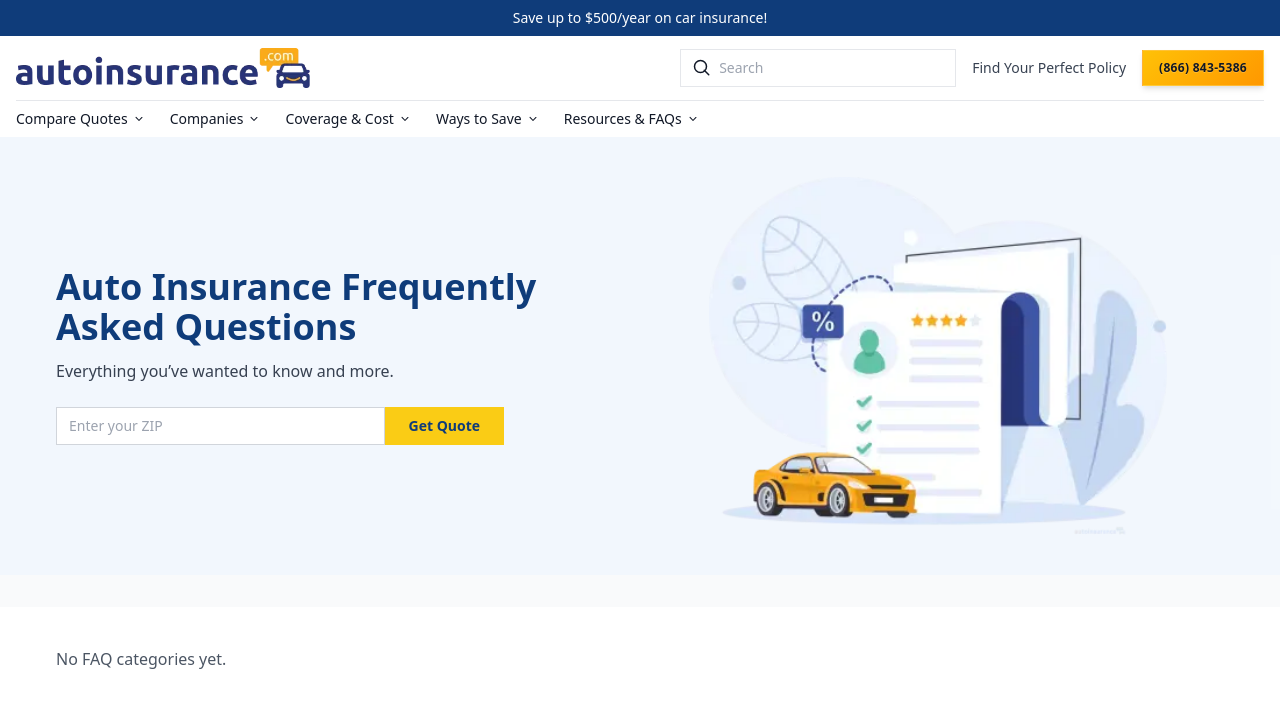
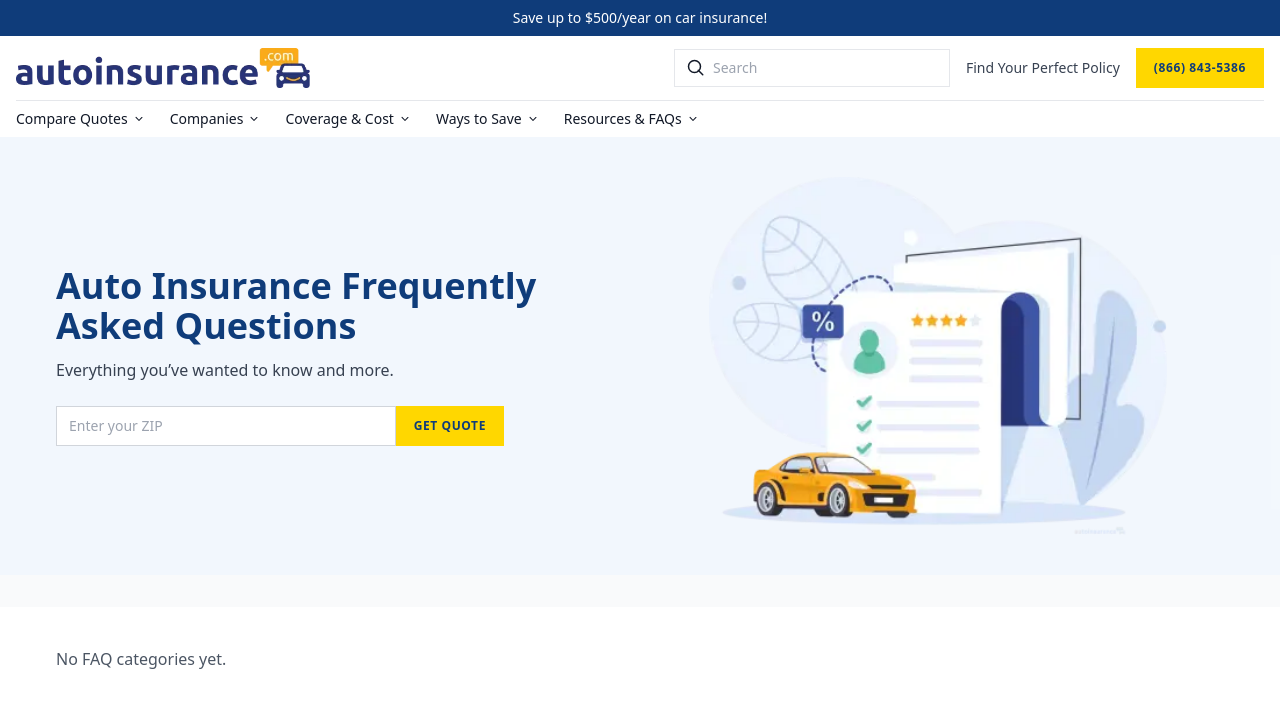
Before and after one commit to Waleedanwar01/PI7, a Django app: page /faq/ in a window 1280 px wide. Shown: the top 710 px of the page. Run offline with Django 5.2, Linux system fonts and the light colour scheme; data comes from the database, SQL or seed files in the repository; data that the repository does not hold is empty; some libraries are stand-ins or nearby versions.

Commit message:
Standardize button design: zero radius, consistent colors, clean layout

```diff
--- a/static/css/styles.css
+++ b/static/css/styles.css
@@ -95,72 +95,41 @@
     border-radius: 0;
     padding: 0.75rem 1.5rem;
     font-weight: 700;
-    transition: all 0.3s cubic-bezier(0.4, 0, 0.2, 1);
-    box-shadow: 0 4px 6px -1px rgba(0, 0, 0, 0.1), 0 2px 4px -1px rgba(0, 0, 0, 0.06);
+    transition: all 0.2s ease-in-out;
     cursor: pointer;
-    position: relative;
-    overflow: hidden;
     text-decoration: none;
-    letter-spacing: 0.025em;
+    letter-spacing: 0.05em;
     text-transform: uppercase;
     font-size: 0.875rem;
+    line-height: 1.25rem;
 }
 
-/* Shine Effect Animation */
-.btn::after {
-    content: '';
-    position: absolute;
-    top: 0;
-    left: -100%;
-    width: 100%;
-    height: 100%;
-    background: linear-gradient(90deg, transparent, rgba(255,255,255,0.4), transparent);
-    transition: 0.5s;
-    z-index: 1;
-}
-
-.btn:hover::after {
-    left: 100%;
-}
-
-.btn:hover {
-    transform: translateY(-3px) scale(1.02);
-    box-shadow: 0 15px 25px -5px rgba(0, 0, 0, 0.1), 0 8px 10px -6px rgba(0, 0, 0, 0.1);
-}
-
-.btn:active {
-    transform: translateY(-1px);
-    box-shadow: 0 5px 10px -3px rgba(0, 0, 0, 0.1);
-}
-
-/* Primary Button (Business Yellow - Solid/Gradient) */
+/* Primary Button (Yellow) */
 .btn-primary {
-    background: linear-gradient(135deg, #FFC107 0%, #FF9800 100%);
-    color: #111827; /* Dark text for readability */
-    border: 1px solid rgba(255, 255, 255, 0.2);
-    text-shadow: 0 1px 0 rgba(255,255,255,0.2);
+    background-color: #FFD700;
+    color: #0F3C7A;
+    border: 2px solid #FFD700;
 }
 
 .btn-primary:hover {
-    background: linear-gradient(135deg, #FFD54F 0%, #FFC107 100%);
-    box-shadow: 0 0 25px rgba(255, 193, 7, 0.5);
-    border-color: rgba(255, 255, 255, 0.4);
+    background-color: #e6c200;
+    border-color: #e6c200;
+    color: #0F3C7A;
 }
 
-/* Secondary Button (Yellow Outline / Lighter Yellow) */
+/* Secondary Button (Blue Outline) */
 .btn-secondary {
-    background: #FFFFFF;
-    color: #F59E0B; /* Amber Text */
-    border: 2px solid #F59E0B;
+    background-color: transparent;
+    color: #0F3C7A;
+    border: 2px solid #0F3C7A;
 }
 
 .btn-secondary:hover {
-    background: #F59E0B;
-    color: #111827;
-    box-shadow: 0 0 20px rgba(245, 158, 11, 0.4);
+    background-color: #0F3C7A;
+    color: #FFFFFF;
 }
 
-/* Outline Button (Subtle Business Look) */
+/* Outline Button (Gray) */
 .btn-outline {
     background: transparent;
     border: 2px solid #D1D5DB;
@@ -168,15 +137,19 @@
 }
 
 .btn-outline:hover {
-    border-color: #F59E0B;
-    color: #F59E0B;
-    background: #FFFBEB; /* Very light yellow bg */
+    border-color: #FFD700;
+    color: #0F3C7A;
 }
 
-/* Small variant */
+/* Sizes */
 .btn-sm {
     padding: 0.5rem 1rem;
     font-size: 0.75rem;
+}
+
+.btn-lg {
+    padding: 1rem 2rem;
+    font-size: 1.125rem;
 }
 
 /* Full width on mobile if needed */
--- a/templates/base.html
+++ b/templates/base.html
@@ -125,7 +125,7 @@
               class="text-sm text-gray-700 font-medium hover:text-blue-700 transition-colors"
               >Find Your Perfect Policy</a
             >
-            <a href="#" class="btn btn-primary btn-sm shadow-blue-200/50 rounded-none"
+            <a href="#" class="btn btn-primary btn-sm rounded-none"
               >{{ site_config.phone_number|default:"866-843-5386" }}</a
             >
           </div>
--- a/templates/blog_home.html
+++ b/templates/blog_home.html
@@ -10,7 +10,7 @@
 
     <form method="get" action="{% url 'zip_search' %}" class="mt-6 grid grid-cols-[1fr_auto] gap-0 max-w-md">
       <input name="zip" maxlength="5" pattern="\d{5}" class="rounded-none px-3 py-2 text-sm text-gray-900 border border-gray-300 outline-none focus:ring-2 focus:ring-blue-500" placeholder="Enter your ZIP" required>
-      <button class="bg-yellow-400 hover:bg-yellow-500 text-[#0F3C7A] font-bold rounded-none px-6 py-2 text-sm transition-colors">Get Quote</button>
+      <button class="btn btn-primary btn-sm">Get Quote</button>
     </form>
   </div>
 </section>
--- a/templates/blog_post_detail.html
+++ b/templates/blog_post_detail.html
@@ -28,7 +28,7 @@
       </div>
       <form method="get" action="{% url 'zip_search' %}" class="mt-6 grid grid-cols-[1fr_auto] gap-0 max-w-md">
         <input name="zip" maxlength="5" pattern="\d{5}" class="rounded-none px-3 py-2 text-sm text-gray-900 border border-gray-300 outline-none focus:ring-2 focus:ring-blue-500" placeholder="Enter your ZIP" required>
-        <button class="bg-yellow-400 hover:bg-yellow-500 text-[#0F3C7A] font-bold rounded-none px-6 py-2 text-sm transition-colors">Get Quote</button>
+        <button class="btn btn-primary btn-sm">Get Quote</button>
       </form>
     </div>
     <div class="hidden md:block">
--- a/templates/faq_home.html
+++ b/templates/faq_home.html
@@ -11,7 +11,7 @@
       <p class="mt-3 max-w-2xl text-gray-700">Everything you’ve wanted to know and more.</p>
       <form method="get" action="{% url 'zip_search' %}" class="mt-6 grid grid-cols-[1fr_auto] gap-0 max-w-md">
         <input name="zip" maxlength="5" pattern="\d{5}" class="rounded-none px-3 py-2 text-sm text-gray-900 border border-gray-300 outline-none focus:ring-2 focus:ring-blue-500" placeholder="Enter your ZIP" required>
-        <button class="bg-yellow-400 hover:bg-yellow-500 text-[#0F3C7A] font-bold rounded-none px-6 py-2 text-sm transition-colors">Get Quote</button>
+        <button class="btn btn-primary btn-sm">Get Quote</button>
       </form>
     </div>
     <div class="hidden md:block">
--- a/templates/faq_post_detail.html
+++ b/templates/faq_post_detail.html
@@ -17,7 +17,7 @@
       </div>
       <form method="get" action="{% url 'zip_search' %}" class="mt-6 grid grid-cols-[1fr_auto] gap-0 max-w-md">
         <input name="zip" maxlength="5" pattern="\d{5}" class="rounded-none px-3 py-2 text-sm text-gray-900 border border-gray-300 outline-none focus:ring-2 focus:ring-blue-500" placeholder="Enter your ZIP" required>
-        <button class="bg-yellow-400 hover:bg-yellow-500 text-[#0F3C7A] font-bold rounded-none px-6 py-2 text-sm transition-colors">Get Quote</button>
+        <button class="btn btn-primary btn-sm">Get Quote</button>
       </form>
     </div>
     <div class="hidden md:block">
--- a/templates/footer_page.html
+++ b/templates/footer_page.html
@@ -2,7 +2,7 @@
 {% block title %}{{ page.meta_title|default:page.title }}{% endblock %}
 {% block main_class %}{% if page.layout == 'full' %}w-full{% else %}max-w-4xl mx-auto px-4 py-8{% endif %}{% endblock %}
 {% block content %}
-<section class="relative overflow-hidden rounded-2xl text-white mb-8">
+<section class="relative overflow-hidden rounded-none text-white mb-8">
   <div class="absolute inset-0 bg-gradient-to-r from-[#0F3C7A] via-blue-700 to-blue-500"></div>
   <div class="relative z-10 px-6 sm:px-10 lg:px-14 py-14">
     <h1 class="text-4xl sm:text-5xl font-extrabold">{{ page.title }}</h1>
@@ -11,7 +11,7 @@
     {% endif %}
   </div>
 </section>
-<section class="rounded-2xl bg-white">
+<section class="rounded-none bg-white">
   <div class="px-6 sm:px-10 lg:px-14 py-10 page-content {% if page.layout != 'full' %}single{% endif %}">
     {{ page.content|format_content }}
   </div>
@@ -22,7 +22,7 @@
     <h2 class="text-2xl font-extrabold text-[#0F3C7A] mb-4">Our Team</h2>
     <div class="grid gap-6 sm:grid-cols-2 lg:grid-cols-3">
       {% for m in team_members %}
-      <a href="{% url 'team_member_detail' m.pk %}" class="group block rounded-2xl border bg-white overflow-hidden hover:shadow-lg transition">
+      <a href="{% url 'team_member_detail' m.pk %}" class="group block rounded-none border bg-white overflow-hidden hover:shadow-lg transition">
         <div class="h-48 bg-gray-100 overflow-hidden">
           {% if m.photo %}
           <img src="{{ m.photo.url }}" alt="{{ m.name }}" class="w-full h-full object-cover group-hover:scale-105 transition-transform">
--- a/templates/home.html
+++ b/templates/home.html
@@ -274,7 +274,7 @@
         <a href="tel:{{ site_config.phone_number|default:'866-843-5386' }}" class="text-[#0F3C7A] font-bold text-xl hover:text-blue-800 transition-colors">
             {{ site_config.phone_number|default:"(866) 843-5386" }}
         </a>
-        <a href="#hero" class="inline-flex items-center justify-center rounded-none bg-[#FFD700] px-10 py-4 text-base font-bold text-[#0F3C7A] shadow-lg hover:bg-[#FCC200] hover:shadow-xl transition-all uppercase tracking-wide transform hover:scale-105">
+        <a href="#hero" class="btn btn-primary btn-lg">
             Get Started
         </a>
     </div>
@@ -289,7 +289,7 @@
     <div class="mt-8 grid gap-4 sm:grid-cols-2 lg:grid-cols-3">
       {% for category in best_subcategories %}
       {% with post=category.first_post %}
-      <a href="{% if post %}{{ post.link }}{% else %}{{ category.link }}{% endif %}" class="group flex items-center justify-between rounded-md bg-white px-4 py-3 text-gray-900 shadow-sm hover:shadow-md">
+      <a href="{% if post %}{{ post.link }}{% else %}{{ category.link }}{% endif %}" class="group flex items-center justify-between rounded-none bg-white px-4 py-3 text-gray-900 shadow-sm hover:shadow-md">
         <div class="flex items-center gap-3">
           <img src="https://loremflickr.com/100/100/car,drive?random={{ category.id }}" alt="" class="h-10 w-10 flex-none rounded-full object-cover">
           <span class="font-medium">{{ category.name }}</span>
--- a/templates/team_member_detail.html
+++ b/templates/team_member_detail.html
@@ -2,18 +2,18 @@
 {% block title %}{{ member.name }}{% endblock %}
 {% block main_class %}max-w-4xl mx-auto px-4 py-8{% endblock %}
 {% block content %}
-<section class="relative overflow-hidden rounded-2xl text-white mb-8">
+<section class="relative overflow-hidden rounded-none text-white mb-8">
   <div class="absolute inset-0 bg-gradient-to-r from-[#0F3C7A] via-blue-700 to-blue-500"></div>
   <div class="relative z-10 px-6 sm:px-10 lg:px-14 py-14">
     <h1 class="text-4xl sm:text-5xl font-extrabold">{{ member.name }}</h1>
     <p class="mt-2 text-white/90">{{ member.position }}</p>
   </div>
 </section>
-<section class="rounded-2xl bg-white">
+<section class="rounded-none bg-white">
   <div class="px-6 sm:px-10 lg:px-14 py-10">
     <div class="grid md:grid-cols-3 gap-6">
       <div>
-        <div class="rounded-lg overflow-hidden bg-gray-100">
+        <div class="rounded-none overflow-hidden bg-gray-100">
           {% if member.photo %}<img src="{{ member.photo.url }}" alt="{{ member.name }}" class="w-full h-full object-cover">{% endif %}
         </div>
         <div class="mt-4 grid grid-cols-3 gap-2">
--- a/templates/zip_results.html
+++ b/templates/zip_results.html
@@ -93,7 +93,7 @@
                 <!-- Button -->
                 <div class="w-full md:w-auto flex-shrink-0">
                     <a href="{{ company.landing_url }}" target="_blank" rel="noopener noreferrer"
-                       class="block w-full md:w-auto text-center font-bold py-3.5 px-8 rounded-none shadow-md hover:shadow-lg transition-all duration-300 transform hover:-translate-y-0.5 {% if company.is_top_pick %}bg-yellow-400 hover:bg-yellow-500 text-[#0F3C7A]{% else %}bg-red-600 hover:bg-red-700 text-white{% endif %}">
+                       class="btn btn-primary btn-lg w-full md:w-auto">
                         {{ company.btn_text|default:"View My Quote" }}
                     </a>
                 </div>
```
